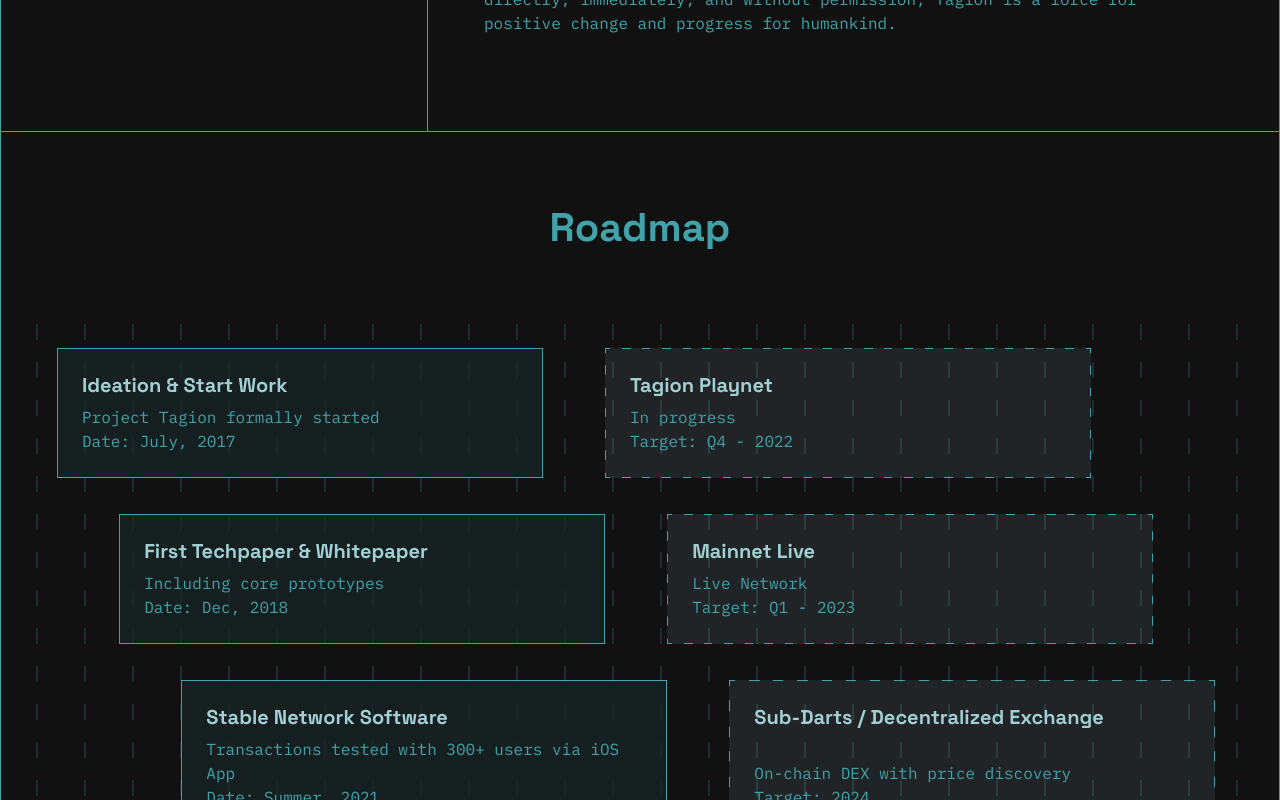
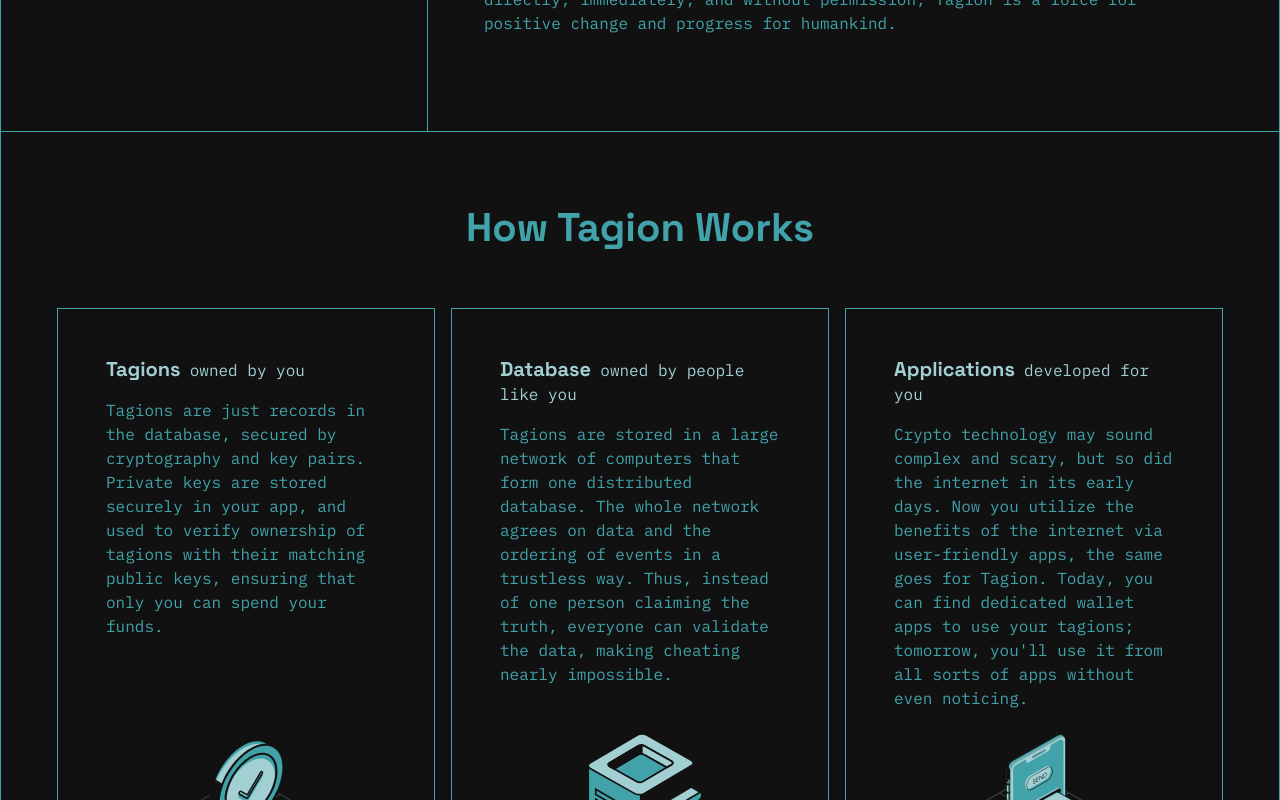
Before and after one commit to tagion/tagion.github.io, a Next.js app: page / in a window 1280 px wide. Shown: the part 940-1740 px from the top of the page. Built offline with nearby package versions, Linux system fonts and the light colour scheme.

Commit message:
Remove roadmap section

```diff
--- a/src/lib/content/index.json
+++ b/src/lib/content/index.json
@@ -15,41 +15,6 @@
 			},
 			{
 				"content": "With Tagion, people worldwide can trade goods, services, and digital assets without the need of middlemen such as banks and credit card companies. By enabling every person in the world to participate in the global economy directly, immediately, and without permission, Tagion is a force for positive change and progress for humankind."
-			}
-		]
-	},
-	"roadmap": {
-		"title": "Roadmap",
-		"children": [
-			{
-				"title": "Ideation & Start Work",
-				"children": [{ "content": "Project Tagion formally started" }, { "content": "July, 2017" }]
-			},
-			{
-				"title": "First Techpaper & Whitepaper",
-				"children": [{ "content": "Including core prototypes" }, { "content": "Dec, 2018" }]
-			},
-			{
-				"title": "Stable Network Software",
-				"children": [
-					{ "content": "Transactions tested with 300+ users via iOS App" },
-					{ "content": "Summer, 2021" }
-				]
-			},
-			{
-				"title": "Tagion Playnet",
-				"isComing": true,
-				"children": [{ "content": "In progress" }, { "content": "Q4 - 2022" }]
-			},
-			{
-				"title": "Mainnet Live",
-				"isComing": true,
-				"children": [{ "content": "Live Network" }, { "content": "Q1 - 2023" }]
-			},
-			{
-				"title": " Sub-Darts / Decentralized Exchange",
-				"isComing": true,
-				"children": [{ "content": "On-chain DEX with price discovery" }, { "content": "2024" }]
 			}
 		]
 	},
--- a/src/pages/index.tsx
+++ b/src/pages/index.tsx
@@ -13,8 +13,8 @@
 const tagionVsCryptoContent = content.tagionVsCrypto,
 	tagionVsCash = content.tagionVsCash,
 	welcomeContent = content.welcome,
-	faqContent = content.faq,
-	roadmapContent = content.roadmap;
+	faqContent = content.faq;
+	// roadmapContent = content.roadmap;
 
 const TagionVsCryptoContent = () => {
 	const content = tagionVsCryptoContent.children.map(({ title, content }) => {
@@ -67,13 +67,13 @@
 		tagionVsCashItems = tagionVsCash.children.map(({ title, content }) => ({
 			title,
 			content: <p>{content}</p>,
-		})),
-		roadmapItems = roadmapContent.children.map(({ title, children, isComing = false }) => ({
-			title,
-			isComing,
-			description: children[0].content,
-			date: children[1].content,
 		}));
+		// roadmapItems = roadmapContent.children.map(({ title, children, isComing = false }) => ({
+		// 	title,
+		// 	isComing,
+		// 	description: children[0].content,
+		// 	date: children[1].content,
+		// }));
 
 	return (
 		<>
@@ -81,7 +81,7 @@
 			<Highlighted id='about' title={welcomeContent.title} className='overflow-hidden'>
 				<WelcomeContent />
 			</Highlighted>
-			<Roadmap id='roadmap' title={roadmapContent.title} items={roadmapItems} />
+			{/* <Roadmap id='roadmap' title={roadmapContent.title} items={roadmapItems} /> */}
 			<FeatureCards id='how-it-works' />
 			<Features id='features' title={tagionVsCryptoContent.title} image={<ComputerIcon width='300px' />}>
 				{mobile ? <Accordion items={tagionVsCryptoItems} /> : <TagionVsCryptoContent />}
--- a/src/ui/organisms/Menu/index.tsx
+++ b/src/ui/organisms/Menu/index.tsx
@@ -11,7 +11,7 @@
 	return (
 		<>
 			<Styled.Nav>
-				<ControllerLink href='/#roadmap'>Roadmap</ControllerLink>
+				{/* <ControllerLink href='/#roadmap'>Roadmap</ControllerLink> */}
 				<ControllerLink href='/#about'>About</ControllerLink>
 				<ControllerLink href='/#faq'>FAQ</ControllerLink>
 				<ControllerLink href='/blog'>Blog</ControllerLink>
```
